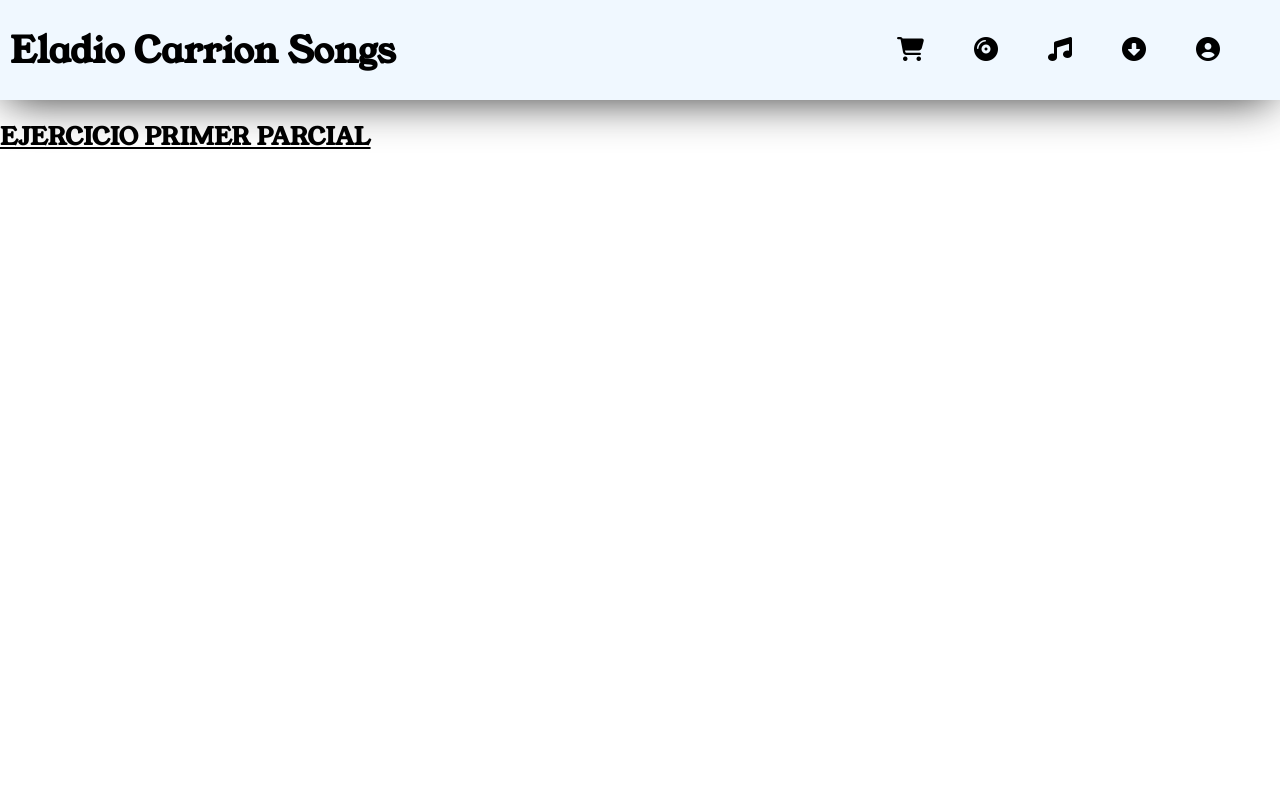
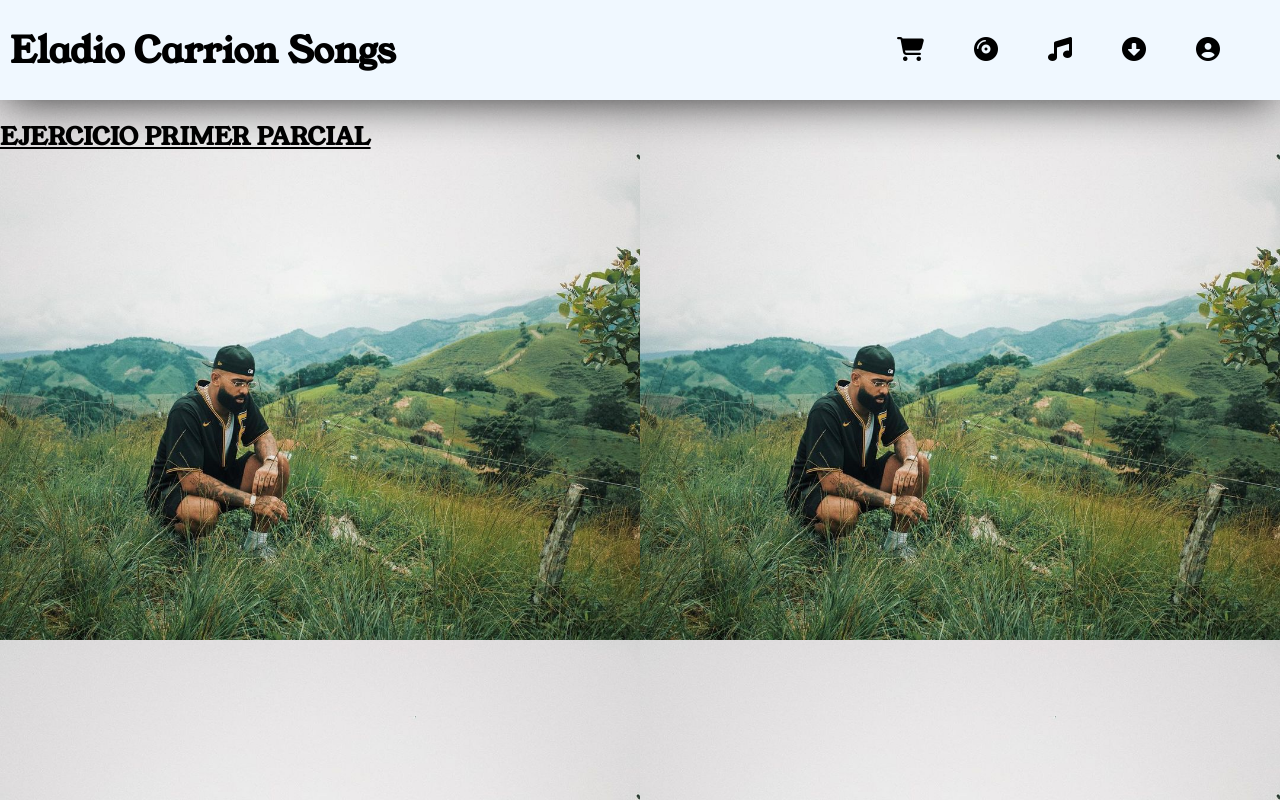
Before and after one commit to JesusOjeda35/parcial1, a plain HTML site: page index.html in a window 1280 px wide. Drawn offline with Linux system fonts and the light colour scheme; the site is published under a folder, as on GitHub Pages, so addresses that start at the root find nothing.

Commit message:
arreglando css

```diff
--- a/css/style.css
+++ b/css/style.css
@@ -2,7 +2,7 @@
 
 
 body{
-    background-image: url(/img/eladio1.jpg);
+    background-image: url(../img/eladio1.jpg);
     margin: 0;
     padding: 0;
     height: 100%;
```
